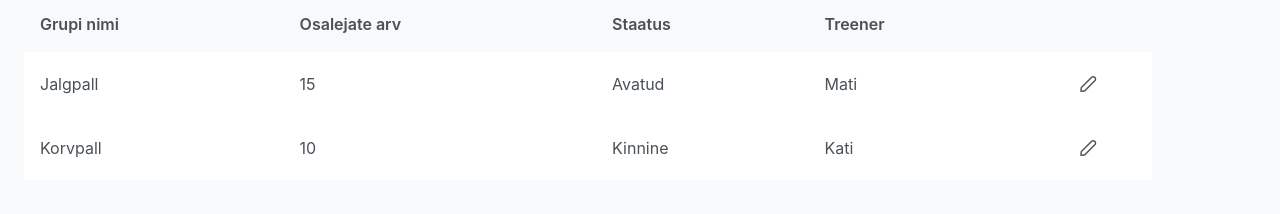
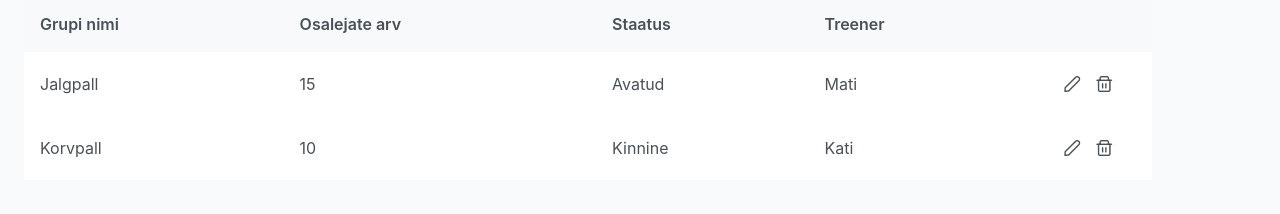
Before and after one commit to Karjur/Workout-planner, a Vue app in the folder FrontEnd/: page /groups in a window 1280 px wide. Shown: the part 152-366 px from the top of the page. Built offline with nearby package versions, Linux system fonts and the light colour scheme.

Commit message:
Delete and edit group done

```diff
--- a/FrontEnd/src/components/GroupList.vue
+++ b/FrontEnd/src/components/GroupList.vue
@@ -20,6 +20,9 @@
               <button class="p-row-editor-init p-link" type="button" data-bs-toggle="modal" data-bs-target="#exampleModal"
                 @click="(e) => setEditGroup(slotProps.data)" ><span class="p-row-editor-init-icon pi pi-fw pi-pencil"></span>
               </button>
+              <button class="p-row-editor-init p-link" type="button"
+                @click="(e) => removeGroup(slotProps.data)" ><span class="p-row-editor-init-icon pi pi-fw pi-trash"></span>
+              </button>
             </template>
           </Column>
         </DataTable>
@@ -28,22 +31,41 @@
     <GroupModal :editGroup="editGroup" @close="close"/>
 </template>
 
-<script setup lang="ts">
+<script lang="ts">
 import { Group } from '@/model/group';
 import { useGroupsStore } from '@/stores/groupsStore';
-import { ref } from 'vue';
+import { defineComponent, ref } from 'vue';
 import GroupModal from './GroupModal.vue';
 
 
-defineProps<{ title: string }>();
-const { groups} = useGroupsStore();
+export default defineComponent({
+  props: {
+    title: String
+  },
+  setup() {
+      const { groups, removeGroup: removeGroupMethod} = useGroupsStore();
       const editGroup = ref<Group | null>(null);
 
       const setEditGroup =  (data: Group) => {
         editGroup.value = {...data};
       };
 
+
+
       const close = () => {
         editGroup.value = null;
       };
+      return {close, setEditGroup,groups,editGroup,removeGroupMethod};
+  },
+  methods: {
+    removeGroup(group: Group) {
+        const okRemove = confirm(`Do you really want to remove group ${group.name}?`);
+        if(okRemove) {
+          this.removeGroupMethod(group.id);
+          this.$forceUpdate();
+        }
+      }
+  },
+  components: {GroupModal}
+});
 </script>
--- a/FrontEnd/src/stores/groupsStore.ts
+++ b/FrontEnd/src/stores/groupsStore.ts
@@ -21,5 +21,12 @@ export const useGroupsStore = defineStore('groupsStore', () => {
     }
   };
 
-  return { groups, addGroup, editGroup};
+  const removeGroup = (groupId: number) => {
+    const removeGroupIdx = groups.value.findIndex(g => g.id === groupId);
+    if(removeGroupIdx >= 0) {
+      groups.value.splice(removeGroupIdx, 1);
+    }
+  };
+
+  return { groups, addGroup, editGroup, removeGroup};
 });
--- a/FrontEnd/src/views/ProfileSportman.vue
+++ b/FrontEnd/src/views/ProfileSportman.vue
@@ -119,7 +119,7 @@ export default defineComponent({
             height: 1.83,
             weight: 100,
             name: "Dinoel",
-            surname: "Pirnpuu"
+            surname: "Vodimed"
         });
 
         const editUserData = ref<IUserData>({
@@ -128,7 +128,7 @@ export default defineComponent({
             height: 1.83,
             weight: 100,
             name: "Dinoel",
-            surname: "Pirnpuu"
+            surname: "Vodimed"
         });
 
         const closeElem = ref();
```
Also changed, not shown: FrontEnd/src/components/GroupModal.vue (indentation only). Lines whose indentation alone changed are shown as unchanged.
